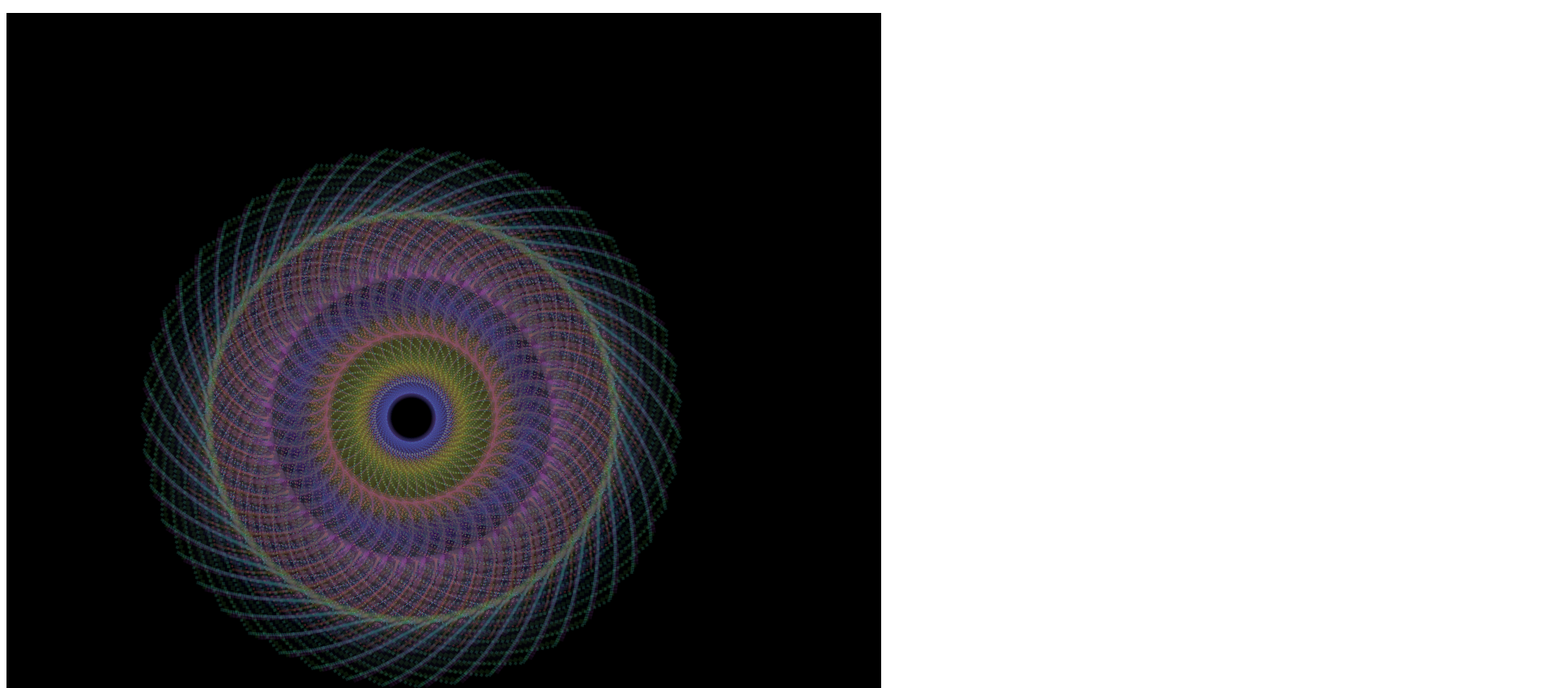
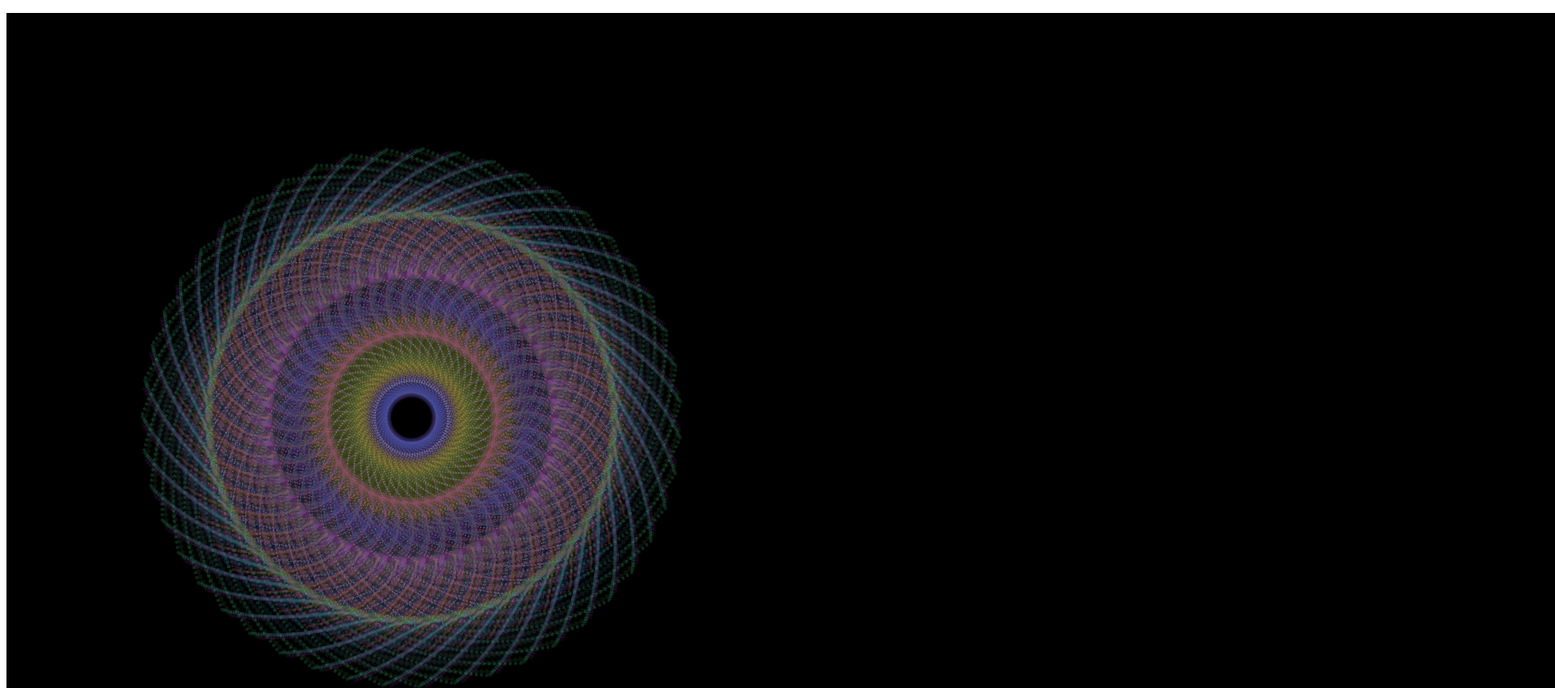
Before and after one commit to RW610/mandala, a plain HTML site: page index.html in a window 1280 px wide. Shown: the top 850 px of the page at 81% size, 1920 px wide, since content can reach past the window. Drawn offline with Linux system fonts and the light colour scheme.

Commit message:
Update index.html

```diff
--- a/index.html
+++ b/index.html
@@ -10,7 +10,7 @@
 </head>
 
 <body>
-  <p><canvas id="canvas" width="1080" height="1920" style="background-color: #000000;"></canvas><br></p>
+  <p><canvas id="canvas" width="1920" height="1920" style="background-color: #000000;"></canvas><br></p>
   <script type="text/javascript" src="anim.js"> </script>
 </body>
 
```
